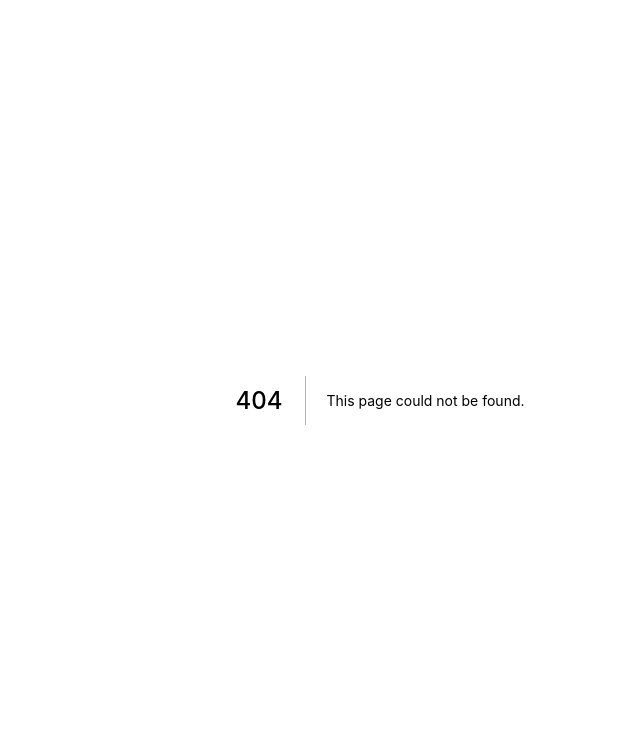
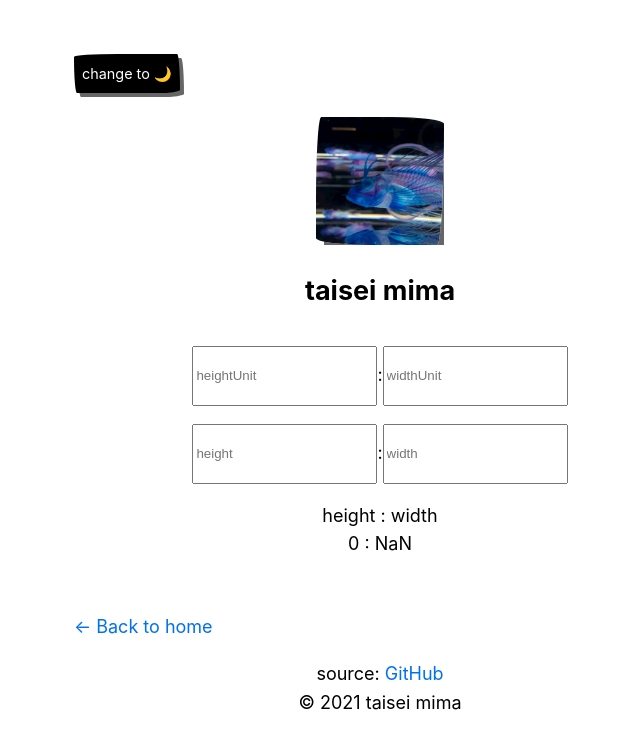
Before and after one commit to bhbs/nextjs-blog, a Next.js app: page /lab/apps/aspect in a window 1280 px wide. Before the commit this address had no page. Shown: the top 748 px of the page, without its empty margins (260-900 px from the left). Built offline with nearby package versions, Linux system fonts and the light colour scheme.

Commit message:
add aspect calculator

```diff
--- /dev/null
+++ b/pages/lab/apps/aspect.module.scss
@@ -0,0 +1,10 @@
+.aspect {
+  text-align: center;
+  input {
+    height: 60px;
+
+    &:hover {
+      background-color: #ddd;
+    }
+  }
+}
--- /dev/null
+++ b/pages/lab/apps/aspect.tsx
@@ -0,0 +1,74 @@
+import Head from "next/head";
+import React, { useEffect, useState } from "react";
+import Layout from "../../../components/layout";
+import styles from "./aspect.module.scss";
+
+const Lab: React.FC = (): React.ReactElement => {
+  const [result, setResult] = useState([0, 0]);
+  const [heightUnit, setHeightUnit] = useState(0);
+  const [widthUnit, setWidthUnit] = useState(0);
+  const [height, setHeight] = useState(0);
+  const [width, setWidth] = useState(0);
+
+  useEffect(() => {
+    const result =
+      height / heightUnit > width / widthUnit
+        ? [width * (heightUnit / widthUnit), width]
+        : [height, height * (widthUnit / heightUnit)];
+    setResult(result);
+  }, [height, width]);
+
+  return (
+    <Layout>
+      <Head>
+        <title>Aspect ratio calculator</title>
+      </Head>
+      <section className={styles.aspect}>
+        <p>
+          <input
+            type="number"
+            placeholder="heightUnit"
+            onChange={(e) => {
+              const valnum = parseInt(e.target.value);
+              setHeightUnit(valnum);
+            }}
+          />
+          :
+          <input
+            type="number"
+            placeholder="widthUnit"
+            onChange={(e) => {
+              const valnum = parseInt(e.target.value);
+              setWidthUnit(valnum);
+            }}
+          />
+        </p>
+        <p>
+          <input
+            type="number"
+            placeholder="height"
+            onChange={(e) => {
+              const valnum = parseInt(e.target.value);
+              setHeight(valnum);
+            }}
+          />
+          :
+          <input
+            type="number"
+            placeholder="width"
+            onChange={(e) => {
+              const valnum = parseInt(e.target.value);
+              setWidth(valnum);
+            }}
+          />
+        </p>
+        <div>height : width</div>
+        <div>
+          {result[0]} : {result[1]}
+        </div>
+      </section>
+    </Layout>
+  );
+};
+
+export default Lab;
```
